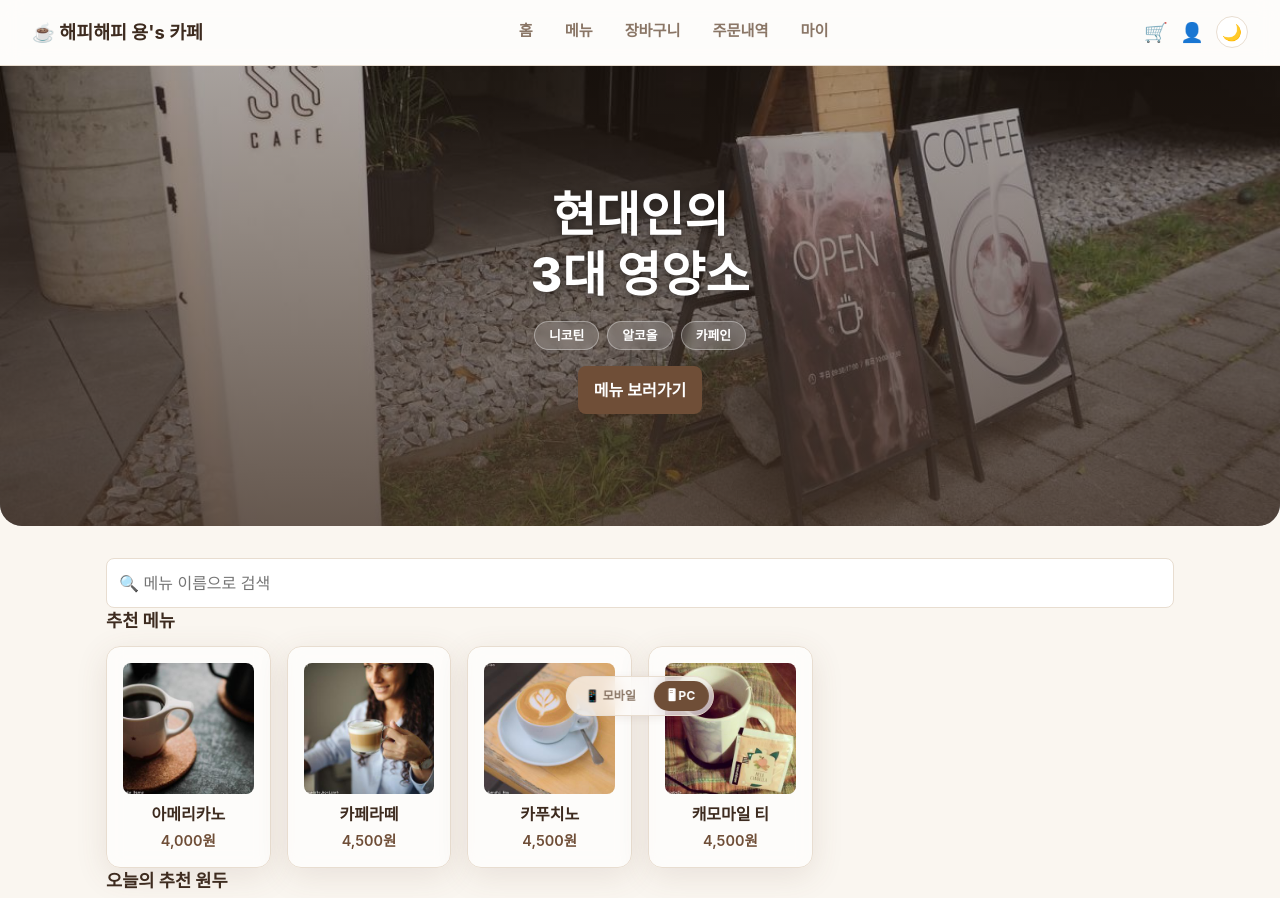
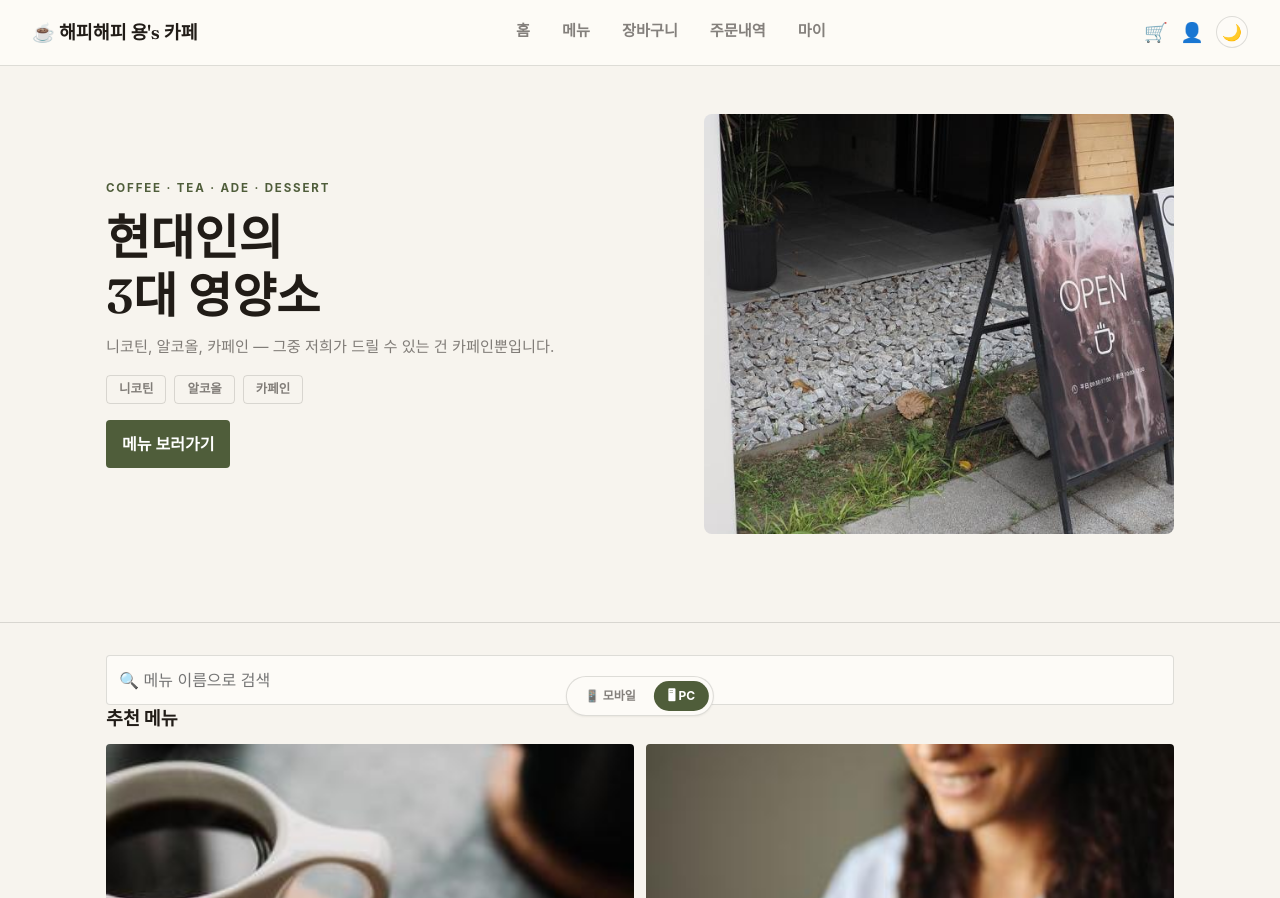
Before and after one commit to j0615671-arch/old-cafe, a website: page index.html in a window 1280 px wide. Shown: the top 898 px of the page. Drawn offline with Linux system fonts and the light colour scheme.

Commit message:
style: 사이트 전체 디자인 리뉴얼 — 세이지 그린 & 에디토리얼 스타일
승인받은 디자인 초안 방향으로 전면 재단장.
- 색상: 갈색+크림 팔레트 → 로스팅 전 원두에서 딴 세이지 그린 포인트 + 차분한
  잉크/페이퍼 톤. 라이트/다크 모드 모두 대응
- 폰트: 가격·표제 등 라틴/숫자가 섞인 곳에 세리프(Fraunces, 로컬 자체 호스팅)를
  얹고 한글은 기존 산세리프로 자연스럽게 폴백
- 카드/버튼/뱃지: 반투명 블러 유리 느낌을 걷어내고 얇은 선 위주의 플랫한 스타일로,
  둥근 모서리도 줄임
- 메뉴 목록(menus/list, 홈 추천메뉴)을 카드 그리드에서 구분선 리스트/사진
  그리드로 전환, 카테고리 탭도 필→밑줄 탭으로 변경
- 홈 히어로를 사진 오버레이 텍스트에서 2단(카피+사진) 에디토리얼 레이아웃으로 재구성
- 하단 내비게이션 이모지 아이콘 제거, 텍스트 + 활성 상태 점 표시로 정리
- 관리자 페이지는 기존 컴포넌트를 그대로 재사용해 톤만 자동으로 맞춰짐

```diff
--- a/css/variables.css
+++ b/css/variables.css
@@ -6,29 +6,38 @@ button, input, select, textarea { font: inherit; color: inherit; }
 img { max-width: 100%; display: block; }
 ul, ol { list-style: none; }
 
-/* 디자인 토큰 */
+/* 서체: 라틴/숫자 전용 세리프 (한글은 자동으로 --font-sans에 폴백) */
+@font-face {
+  font-family: 'Fraunces';
+  src: url('/fonts/fraunces-600.woff2') format('woff2');
+  font-weight: 600;
+  font-style: normal;
+  font-display: swap;
+}
+
+/* 디자인 토큰 — 로스팅 전 원두의 세이지 그린을 포인트로, 나머지는 차분한 잉크/페이퍼 톤 */
 :root {
-  --color-bg: #faf6f0;
-  --color-surface: #ffffff;
-  --color-surface-glass: rgba(255, 255, 255, 0.65);
-  --color-border: #e8ddd0;
-  --color-brown-900: #3d2b1f;
-  --color-brown-700: #6f4e37;
-  --color-brown-500: #a47551;
-  --color-brown-300: #d9b99b;
-  --color-cream: #f3e9dc;
-  --color-text: #3d2b1f;
-  --color-text-muted: #8a7666;
-  --color-danger: #c1543c;
-  --color-success: #4c8c5c;
+  --color-bg: #f7f4ee;
+  --color-surface: #fdfbf7;
+  --color-surface-glass: rgba(253, 251, 247, 0.92);
+  --color-border: rgba(33, 28, 23, 0.14);
+  --color-brown-900: #211c17;
+  --color-brown-700: #4f5d3a;
+  --color-brown-500: #6f7c58;
+  --color-brown-300: #dbe0d1;
+  --color-cream: #eef0e6;
+  --color-text: #211c17;
+  --color-text-muted: rgba(33, 28, 23, 0.55);
+  --color-danger: #a8532e;
+  --color-success: #3f7a4e;
   --color-warning: #c78a2e;
 
-  --radius-sm: 8px;
-  --radius-md: 14px;
-  --radius-lg: 22px;
+  --radius-sm: 4px;
+  --radius-md: 8px;
+  --radius-lg: 12px;
 
-  --shadow-glass: 0 8px 32px rgba(111, 78, 55, 0.12);
-  --shadow-sm: 0 2px 8px rgba(61, 43, 31, 0.08);
+  --shadow-glass: 0 1px 2px rgba(33, 28, 23, 0.05);
+  --shadow-sm: 0 1px 2px rgba(33, 28, 23, 0.06);
 
   --space-1: 4px;
   --space-2: 8px;
@@ -38,30 +47,31 @@ ul, ol { list-style: none; }
   --space-6: 32px;
 
   --font-sans: -apple-system, BlinkMacSystemFont, "Segoe UI", "Pretendard", "Apple SD Gothic Neo", sans-serif;
+  --font-display: 'Fraunces', var(--font-sans);
 
-  /* 관리자 사이드바는 테마와 무관하게 항상 고정 다크 톤 */
-  --color-sidebar-bg: #3d2b1f;
-  --color-sidebar-text: #f3e9dc;
-  --color-sidebar-link: #d9b99b;
+  /* 관리자 사이드바는 테마와 무관하게 항상 고정 잉크 톤 */
+  --color-sidebar-bg: #211c17;
+  --color-sidebar-text: #f3efe6;
+  --color-sidebar-link: rgba(243, 239, 230, 0.65);
 }
 
 :root[data-theme="dark"] {
-  --color-bg: #1c1512;
-  --color-surface: #2a211b;
-  --color-surface-glass: rgba(42, 33, 27, 0.65);
-  --color-border: #423227;
-  --color-brown-900: #f3e9dc;
-  --color-brown-700: #d9b99b;
-  --color-brown-500: #c69a72;
-  --color-brown-300: #6f4e37;
-  --color-cream: #3d2f24;
-  --color-text: #f3e9dc;
-  --color-text-muted: #b0a08d;
-  --color-danger: #e2694f;
-  --color-success: #6fbf7f;
+  --color-bg: #17130f;
+  --color-surface: #1f1a15;
+  --color-surface-glass: rgba(31, 26, 21, 0.92);
+  --color-border: rgba(243, 239, 230, 0.16);
+  --color-brown-900: #f3efe6;
+  --color-brown-700: #9fb384;
+  --color-brown-500: #7c8a68;
+  --color-brown-300: rgba(159, 179, 132, 0.2);
+  --color-cream: rgba(255, 255, 255, 0.06);
+  --color-text: #f3efe6;
+  --color-text-muted: rgba(243, 239, 230, 0.55);
+  --color-danger: #d98a5f;
+  --color-success: #7fbf8f;
   --color-warning: #e0a94a;
-  --shadow-glass: 0 8px 32px rgba(0, 0, 0, 0.4);
-  --shadow-sm: 0 2px 8px rgba(0, 0, 0, 0.3);
+  --shadow-glass: 0 1px 2px rgba(0, 0, 0, 0.3);
+  --shadow-sm: 0 1px 2px rgba(0, 0, 0, 0.3);
 }
 
 body {
@@ -70,6 +80,17 @@ body {
   color: var(--color-text);
   line-height: 1.5;
   padding-bottom: 72px; /* 하단 내비 여백 */
+}
+/* 라틴/숫자가 섞인 표제·가격에는 세리프가 자동으로 얹히고, 한글은 --font-sans로 폴백됨 */
+h1, h2, h3, .section-title,
+.menu-row__price, .menu-card__price, .menu-item__price, .bean-item__price, .stat-box__value,
+.cart-item__price, .order-item__price, .order-total, .order-card__total, .order-row__total,
+.detail-info__price, .detail-card__price {
+  font-family: var(--font-display);
+}
+.menu-row__price, .menu-item__price, .stat-box__value, .cart-item__price, .order-item__price,
+.order-total, .order-card__total, .order-row__total, .detail-info__price, .detail-card__price {
+  font-variant-numeric: tabular-nums;
 }
 
 .container {
@@ -89,12 +110,12 @@ body {
   gap: var(--space-3);
   padding: var(--space-4);
   background: var(--color-surface-glass);
-  backdrop-filter: blur(10px);
   border-bottom: 1px solid var(--color-border);
 }
 .topbar__title {
+  font-family: var(--font-display);
   font-size: 1.15rem;
-  font-weight: 700;
+  font-weight: 600;
   color: var(--color-brown-900);
 }
 .topbar__back {
@@ -144,28 +165,37 @@ body {
   left: 0;
   right: 0;
   display: flex;
-  background: var(--color-surface-glass);
-  backdrop-filter: blur(10px);
+  background: var(--color-surface);
   border-top: 1px solid var(--color-border);
   z-index: 10;
 }
 .bottomnav__item {
   flex: 1;
   display: flex;
-  flex-direction: column;
   align-items: center;
-  gap: 2px;
-  padding: var(--space-2) 0;
-  font-size: 0.7rem;
+  justify-content: center;
+  padding: var(--space-4) 0;
+  font-size: 0.78rem;
+  font-weight: 600;
   color: var(--color-text-muted);
+  position: relative;
 }
-.bottomnav__item span:first-child { font-size: 1.2rem; }
-.bottomnav__item.is-active { color: var(--color-brown-700); font-weight: 700; }
+.bottomnav__item.is-active { color: var(--color-brown-900); font-weight: 700; }
+.bottomnav__item.is-active::before {
+  content: '';
+  position: absolute;
+  top: 6px;
+  left: 50%;
+  transform: translateX(-50%);
+  width: 3px;
+  height: 3px;
+  border-radius: 50%;
+  background: var(--color-brown-700);
+}
 
-/* Glass 카드 */
+/* 카드 */
 .card {
-  background: var(--color-surface-glass);
-  backdrop-filter: blur(8px);
+  background: var(--color-surface);
   border: 1px solid var(--color-border);
   border-radius: var(--radius-md);
   box-shadow: var(--shadow-glass);
@@ -204,10 +234,10 @@ body {
 .field textarea { resize: vertical; min-height: 80px; }
 
 /* 뱃지 */
-.badge { display: inline-block; padding: 2px 10px; border-radius: 999px; font-size: 0.72rem; font-weight: 700; }
-.badge-soldout { background: var(--color-danger); color: #fff; }
+.badge { display: inline-block; padding: 2px 9px; border-radius: var(--radius-sm); font-size: 0.68rem; font-weight: 700; letter-spacing: 0.02em; }
+.badge-soldout { background: transparent; color: var(--color-danger); border: 1px solid var(--color-danger); }
 .badge-status { background: var(--color-cream); color: var(--color-brown-700); }
-.badge-featured { background: var(--color-warning); color: #fff; }
+.badge-featured { background: transparent; color: var(--color-warning); border: 1px solid var(--color-warning); }
 
 /* 검색창 (index, menus/list 공용) */
 .search-input {
@@ -219,15 +249,32 @@ body {
   background: var(--color-surface);
 }
 
-/* 메뉴 그리드 카드 (index, menus/list 공용) */
-.menu-grid { display: grid; grid-template-columns: repeat(auto-fill, minmax(150px, 1fr)); gap: var(--space-4); }
-.menu-card { display: block; padding: var(--space-4); text-align: center; position: relative; }
-.menu-card.is-soldout { opacity: 0.55; }
-.menu-card__emoji { aspect-ratio: 1 / 1; margin-bottom: var(--space-2); border-radius: var(--radius-sm); overflow: hidden; }
-.menu-card__emoji img { width: 100%; height: 100%; object-fit: cover; display: block; }
-.menu-card__name { font-weight: 700; margin-bottom: var(--space-1); }
-.menu-card__price { color: var(--color-brown-700); font-weight: 600; font-size: 0.9rem; }
-.menu-card .badge-soldout { position: absolute; top: var(--space-2); right: var(--space-2); }
+/* 메뉴 목록 — 얇은 구분선으로 나눈 룰드 리스트 (index, menus/list 공용) */
+.menu-list { }
+.menu-row {
+  display: flex;
+  align-items: center;
+  gap: var(--space-4);
+  padding: var(--space-4) 0;
+  border-bottom: 1px solid var(--color-border);
+  cursor: pointer;
+}
+.menu-list > .menu-row:first-child { border-top: 1px solid var(--color-border); }
+.menu-row.is-soldout { opacity: 0.5; }
+.menu-row__photo { width: 64px; height: 64px; border-radius: var(--radius-sm); object-fit: cover; flex-shrink: 0; }
+.menu-row__body { flex: 1; min-width: 0; }
+.menu-row__cat { font-family: var(--font-display); font-size: 0.68rem; font-weight: 700; letter-spacing: 0.08em; color: var(--color-brown-700); text-transform: uppercase; }
+.menu-row__name { font-weight: 700; margin-top: 2px; }
+.menu-row__desc { font-size: 0.82rem; color: var(--color-text-muted); margin-top: 3px; }
+.menu-row__price { font-weight: 600; white-space: nowrap; }
+
+/* 홈 화면 추천 메뉴는 좁은 화면에서도 훑어보기 좋게 2열 사진 그리드로 */
+.menu-teaser { display: grid; grid-template-columns: repeat(2, 1fr); gap: var(--space-3); }
+.menu-teaser__item { position: relative; }
+.menu-teaser__photo { width: 100%; aspect-ratio: 4 / 3; border-radius: var(--radius-sm); object-fit: cover; }
+.menu-teaser__cat { font-family: var(--font-display); font-size: 0.64rem; font-weight: 700; letter-spacing: 0.08em; color: var(--color-brown-700); text-transform: uppercase; margin-top: var(--space-2); }
+.menu-teaser__name { font-weight: 700; margin-top: 2px; }
+.menu-teaser__price { font-weight: 600; font-size: 0.9rem; color: var(--color-text-muted); margin-top: 1px; }
 
 /* 빈 상태 */
 .empty-state {
@@ -246,7 +293,7 @@ body {
   color: var(--color-sidebar-text);
   padding: var(--space-5) var(--space-4);
 }
-.admin-sidebar__title { font-weight: 800; font-size: 1.1rem; margin-bottom: var(--space-5); }
+.admin-sidebar__title { font-family: var(--font-display); font-weight: 600; font-size: 1.1rem; margin-bottom: var(--space-5); }
 .admin-sidebar a {
   display: block;
   padding: var(--space-2) var(--space-2);
@@ -276,8 +323,7 @@ body {
   display: flex;
   gap: 4px;
   padding: 4px;
-  background: var(--color-surface-glass);
-  backdrop-filter: blur(10px);
+  background: var(--color-surface);
   border: 1px solid var(--color-border);
   border-radius: 999px;
   box-shadow: var(--shadow-sm);
@@ -314,7 +360,8 @@ html.view-desktop .topbar__nav a {
   border-bottom: 2px solid transparent;
 }
 html.view-desktop .topbar__nav a.is-active { color: var(--color-brown-700); border-bottom-color: var(--color-brown-700); }
-html.view-desktop .hero__overlay { min-height: 460px; }
+html.view-desktop .hero { padding: var(--space-6) 0 72px; }
+html.view-desktop .hero__photo img { height: 420px; }
 html.view-desktop .hero__title { font-size: 3rem; }
 
 /* ── PC 보기: 관리자 페이지는 넓은 대시보드형 레이아웃으로 ── */
--- a/index.css
+++ b/index.css
@@ -1,37 +1,24 @@
-.hero {
-  background-size: cover;
-  background-position: center;
-  border-radius: 0 0 var(--radius-lg) var(--radius-lg);
-  overflow: hidden;
+.hero { padding: var(--space-5) 0 var(--space-6); border-bottom: 1px solid var(--color-border); }
+.hero__grid { display: grid; grid-template-columns: 1.1fr 0.9fr; gap: var(--space-5); align-items: center; }
+.hero__eyebrow { font-size: 0.72rem; font-weight: 700; letter-spacing: 0.16em; color: var(--color-brown-700); margin-bottom: var(--space-3); }
+.hero__title { font-family: var(--font-display); font-size: 2rem; font-weight: 600; line-height: 1.2; color: var(--color-brown-900); }
+.hero__desc { margin-top: var(--space-3); color: var(--color-text-muted); font-size: 0.95rem; max-width: 30em; }
+.hero__nutrients { display: flex; gap: var(--space-2); margin: var(--space-4) 0; flex-wrap: wrap; }
+.hero__nutrients span {
+  padding: 4px 12px;
+  border-radius: var(--radius-sm);
+  border: 1px solid var(--color-border);
+  color: var(--color-text-muted);
+  font-size: 0.78rem;
+  font-weight: 600;
 }
-.hero__overlay {
-  display: flex;
-  flex-direction: column;
-  align-items: center;
-  justify-content: center;
-  min-height: 380px;
-  text-align: center;
-  padding: var(--space-6) var(--space-4);
-  background: linear-gradient(180deg, rgba(61, 43, 31, 0.35), rgba(61, 43, 31, 0.75));
-}
-.hero__title { font-size: 2.3rem; font-weight: 800; line-height: 1.25; color: #fff; margin: var(--space-2) 0 var(--space-4); text-shadow: 0 2px 10px rgba(0, 0, 0, 0.5); }
-.hero__nutrients { display: flex; justify-content: center; gap: var(--space-2); margin-bottom: var(--space-4); flex-wrap: wrap; }
-.hero__nutrients span {
-  padding: 4px 14px;
-  border-radius: 999px;
-  background: rgba(255, 255, 255, 0.15);
-  border: 1px solid rgba(255, 255, 255, 0.35);
-  color: #fff;
-  font-size: 0.8rem;
-  font-weight: 700;
-  backdrop-filter: blur(4px);
-}
-.section-title { font-size: 1.1rem; font-weight: 700; color: var(--color-brown-900); margin-bottom: var(--space-3); }
+.hero__photo img { width: 100%; height: 260px; border-radius: var(--radius-md); object-fit: cover; }
+.section-title { font-family: var(--font-display); font-size: 1.15rem; font-weight: 600; color: var(--color-brown-900); margin-bottom: var(--space-3); }
 
 .bean-hero {
   background-size: cover;
   background-position: center;
-  border-radius: var(--radius-lg);
+  border-radius: var(--radius-md);
   overflow: hidden;
   margin-bottom: var(--space-5);
 }
@@ -43,8 +30,14 @@
   min-height: 260px;
   text-align: center;
   padding: var(--space-5) var(--space-4);
-  background: linear-gradient(180deg, rgba(61, 43, 31, 0.4), rgba(61, 43, 31, 0.8));
+  background: linear-gradient(180deg, rgba(33, 28, 23, 0.35), rgba(33, 28, 23, 0.78));
 }
-.bean-hero__origin { font-size: 0.85rem; font-weight: 700; color: var(--color-cream); margin-bottom: var(--space-1); }
-.bean-hero__name { font-size: 1.5rem; font-weight: 800; color: #fff; margin-bottom: var(--space-2); text-shadow: 0 2px 8px rgba(0, 0, 0, 0.4); }
+.bean-hero__origin { font-size: 0.78rem; font-weight: 700; letter-spacing: 0.08em; color: #f3efe6; opacity: 0.85; margin-bottom: var(--space-1); }
+.bean-hero__name { font-family: var(--font-display); font-size: 1.4rem; font-weight: 600; color: #fff; margin-bottom: var(--space-2); }
 .bean-hero__note { font-size: 0.9rem; color: #fff; opacity: 0.9; line-height: 1.5; margin-bottom: var(--space-4); max-width: 340px; }
+
+@media (max-width: 640px) {
+  .hero__grid { grid-template-columns: 1fr; }
+  .hero__photo { order: -1; }
+  .hero__photo img { height: 200px; }
+}
--- a/index.html
+++ b/index.html
@@ -16,15 +16,22 @@
   </div>
 </header>
 
-<section class="hero" style="background-image: url('/img/hero.jpg');">
-  <div class="hero__overlay">
+<section class="hero">
+  <div class="container hero__grid">
+    <div class="hero__copy">
+      <div class="hero__eyebrow">COFFEE · TEA · ADE · DESSERT</div>
       <h1 class="hero__title">현대인의<br />3대 영양소</h1>
+      <p class="hero__desc">니코틴, 알코올, 카페인 — 그중 저희가 드릴 수 있는 건 카페인뿐입니다.</p>
       <div class="hero__nutrients">
         <span>니코틴</span>
         <span>알코올</span>
         <span>카페인</span>
       </div>
       <a href="menus/list.html" class="btn btn-primary">메뉴 보러가기</a>
+    </div>
+    <figure class="hero__photo">
+      <img src="/img/hero.jpg" alt="용's 카페 매장 전경" />
+    </figure>
   </div>
 </section>
 
@@ -34,7 +41,7 @@
   </form>
 
   <h2 class="section-title">추천 메뉴</h2>
-  <div id="featuredMenus" class="menu-grid"></div>
+  <div id="featuredMenus" class="menu-teaser"></div>
 
   <h2 class="section-title">오늘의 추천 원두</h2>
   <section id="beanOfDaySection" class="bean-hero">
@@ -43,11 +50,11 @@
 </div>
 
 <nav class="bottomnav">
-  <a class="bottomnav__item is-active" href="index.html"><span>🏠</span><span>홈</span></a>
-  <a class="bottomnav__item" href="menus/list.html"><span>🍽️</span><span>메뉴</span></a>
-  <a class="bottomnav__item" href="basket/list.html"><span>🛒</span><span>장바구니</span></a>
-  <a class="bottomnav__item" href="orders/list.html"><span>🧾</span><span>주문내역</span></a>
-  <a class="bottomnav__item" href="my/"><span>👤</span><span>마이</span></a>
+  <a class="bottomnav__item is-active" href="index.html">홈</a>
+  <a class="bottomnav__item" href="menus/list.html">메뉴</a>
+  <a class="bottomnav__item" href="basket/list.html">장바구니</a>
+  <a class="bottomnav__item" href="orders/list.html">주문내역</a>
+  <a class="bottomnav__item" href="my/">마이</a>
 </nav>
 
 <script src="js/data.js"></script>
--- a/index.js
+++ b/index.js
@@ -35,10 +35,11 @@ document.addEventListener('DOMContentLoaded', () => {
   document.getElementById('featuredMenus').innerHTML = featured
     .map(
       (m) => `
-    <a class="card menu-card" href="menus/detail?id=${m.id}">
-      <div class="menu-card__emoji"><img src="${m.image}" alt="${m.name}" loading="lazy" /></div>
-      <div class="menu-card__name">${m.name}</div>
-      <div class="menu-card__price">${formatPrice(m.price)}</div>
+    <a class="menu-teaser__item" href="menus/detail?id=${m.id}">
+      <img class="menu-teaser__photo" src="${m.image}" alt="${m.name}" loading="lazy" />
+      <div class="menu-teaser__cat">${m.category}</div>
+      <div class="menu-teaser__name">${m.name}</div>
+      <div class="menu-teaser__price">${formatPrice(m.price)}</div>
     </a>`
     )
     .join('');
--- a/menus/list.css
+++ b/menus/list.css
@@ -1,15 +1,14 @@
-.category-tabs { display: flex; gap: var(--space-2); overflow-x: auto; padding: var(--space-4) 0; }
+.category-tabs { display: flex; gap: var(--space-5); overflow-x: auto; padding: var(--space-4) 0 0; border-bottom: 1px solid var(--color-border); }
 .category-tab {
   flex-shrink: 0;
-  padding: var(--space-2) var(--space-4);
-  border-radius: 999px;
-  background: var(--color-cream);
-  color: var(--color-brown-700);
-  font-size: 0.85rem;
+  padding: 0 0 var(--space-3);
+  color: var(--color-text-muted);
+  font-size: 0.9rem;
   font-weight: 600;
   cursor: pointer;
-  border: 1px solid transparent;
+  border-bottom: 2px solid transparent;
+  margin-bottom: -1px;
 }
-.category-tab.is-active { background: var(--color-brown-700); color: #fff; }
+.category-tab.is-active { color: var(--color-brown-900); border-bottom-color: var(--color-brown-700); }
 
-.menu-grid { padding-bottom: var(--space-5); }
+.menu-list { padding-bottom: var(--space-5); }
```
Also changed, not shown: basket/list.html (+5 -5 lines), menus/detail.html (+5 -5 lines), menus/list.html (+6 -6 lines), menus/list.js (+10 -7 lines), my/index.html (+5 -5 lines), orders/detail.html (+5 -5 lines), orders/list.html (+5 -5 lines), fonts/fraunces-600.woff2 (added). Lines whose indentation alone changed are shown as unchanged.
